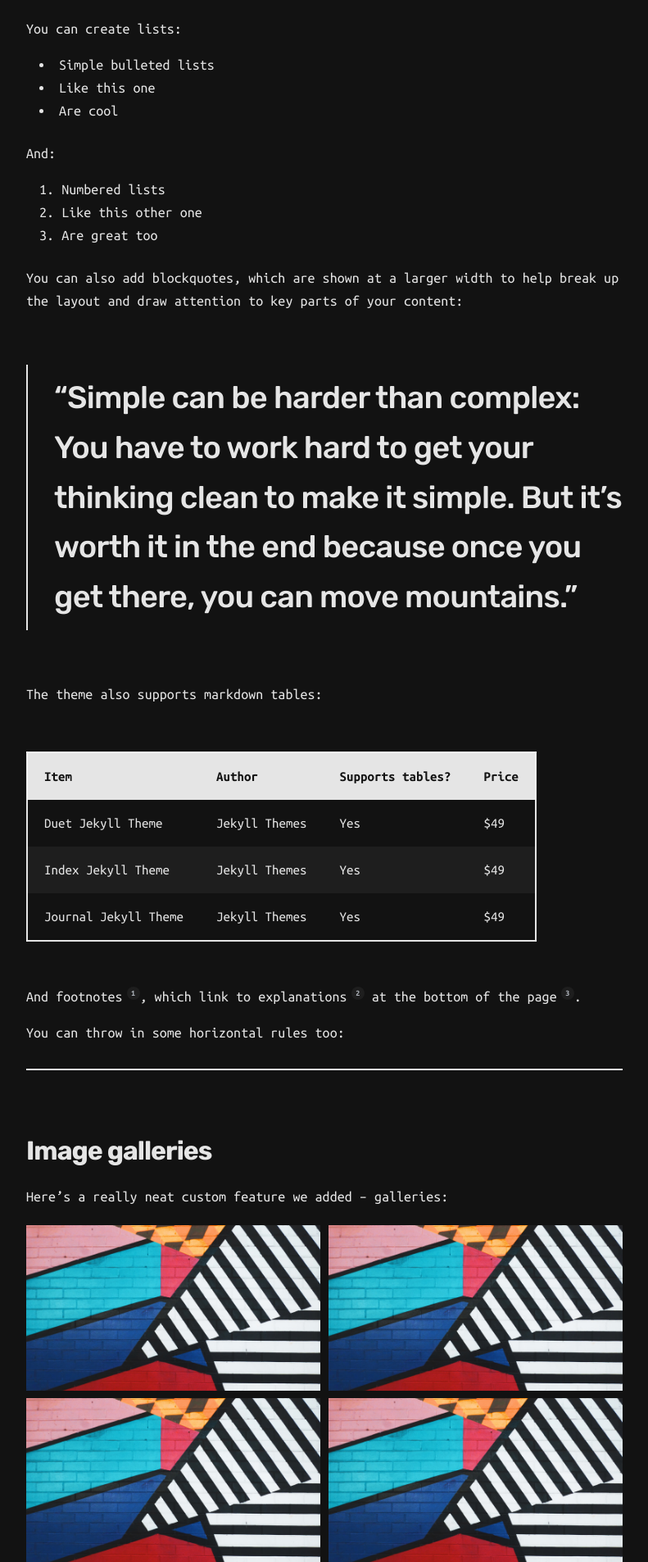
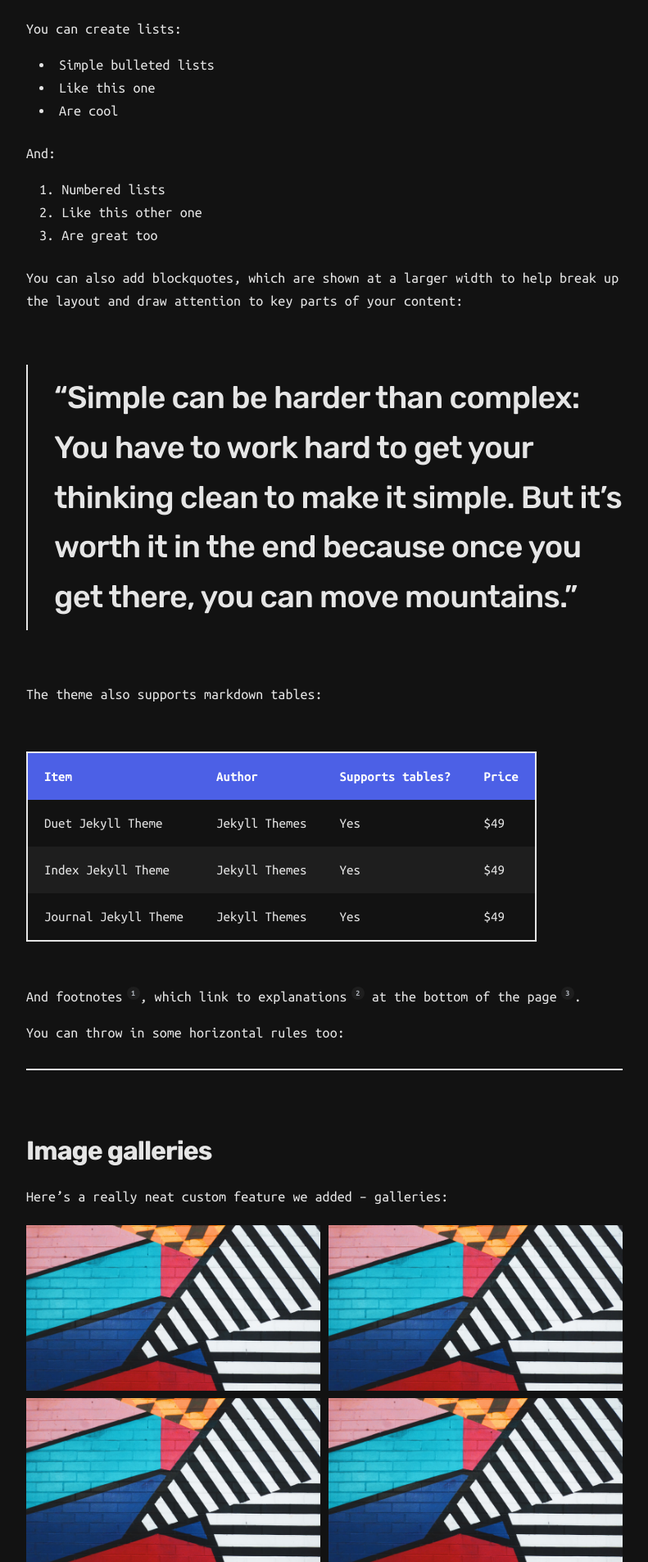
Before and after one commit to sekaizato/BADS7105-CRM, a Jekyll site: the page built from _posts/2019-06-30-demo-post.md, in a window 1280 px wide. Shown: the part 1619-3525 px from the top of the page at 82% size, without its empty margins (244-1035 px from the left). Built offline with Jekyll 4.4.1, drawn with Linux system fonts in a browser that asks for light colours; nearby versions of some CDN libraries.

Commit message:
Update Table Style Color

```diff
--- a/_sass/_pages/_page__post.scss
+++ b/_sass/_pages/_page__post.scss
@@ -73,8 +73,8 @@
       border: 2px solid $text-dark-color;
 
       thead {
-        background: $text-dark-color;
-        color: $background-color;
+        background: #4C60E6;
+        color: #FEFEFE;
         text-align: left;
         font-weight: $bold-weight;
 
```
